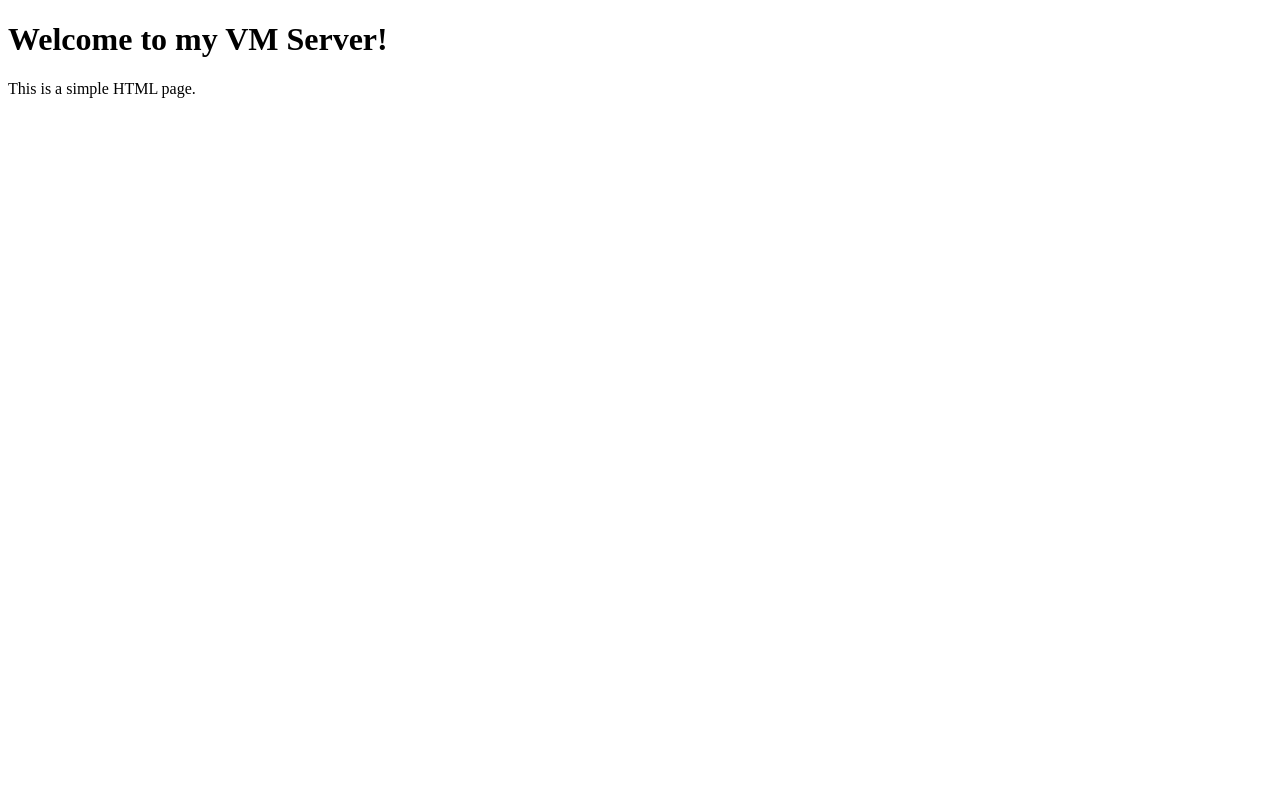
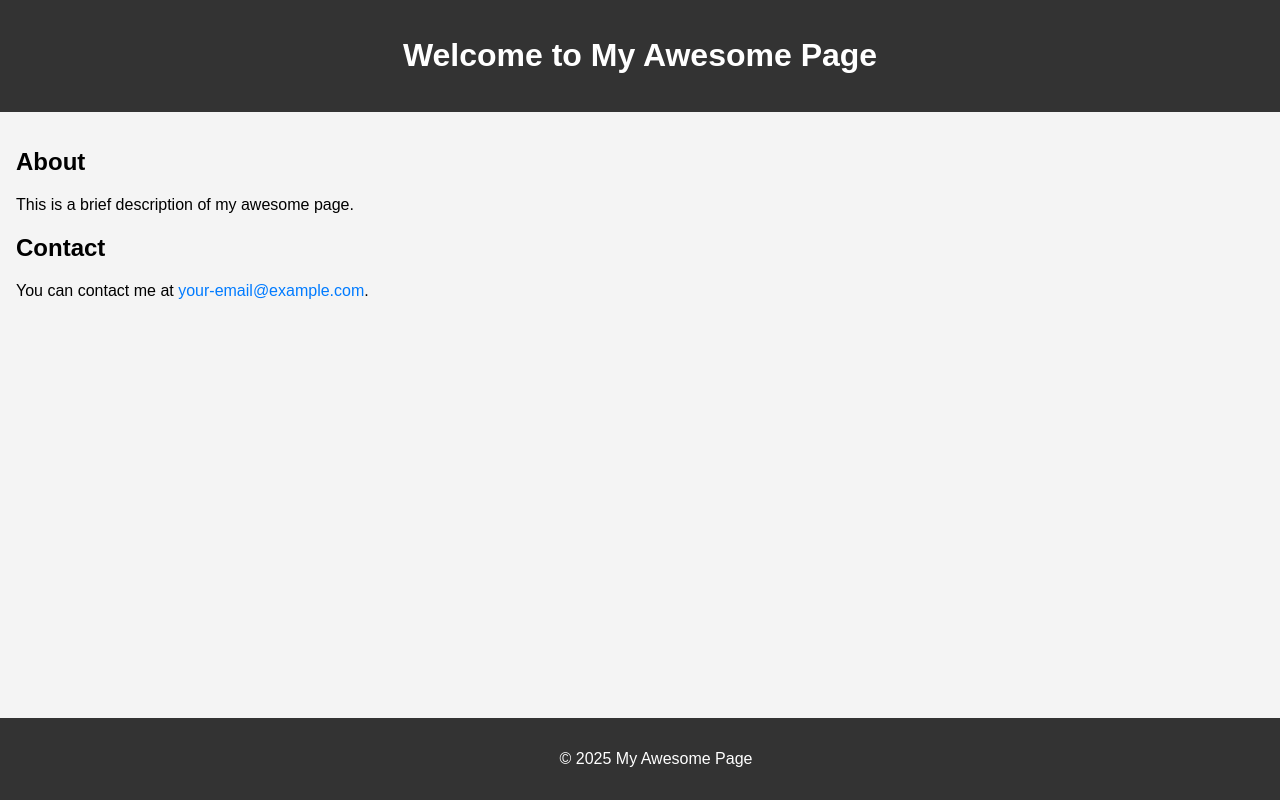
Before and after one commit to Samuel10S/my-projects, a plain HTML site: page index.html in a window 1280 px wide. Drawn offline with Linux system fonts and the light colour scheme.

Commit message:
Add styles.css and link to index.html

```diff
--- a/index.html
+++ b/index.html
@@ -3,10 +3,25 @@
 <head>
     <meta charset="UTF-8">
     <meta name="viewport" content="width=device-width, initial-scale=1.0">
-    <title>My VM Server</title>
+    <title>My Awesome Page</title>
+    <link rel="stylesheet" href="styles.css">
 </head>
 <body>
-    <h1>Welcome to my VM Server!</h1>
-    <p>This is a simple HTML page.</p>
+    <header>
+        <h1>Welcome to My Awesome Page</h1>
+    </header>
+    <main>
+        <section>
+            <h2>About</h2>
+            <p>This is a brief description of my awesome page.</p>
+        </section>
+        <section>
+            <h2>Contact</h2>
+            <p>You can contact me at <a href="mailto:your-email@example.com">your-email@example.com</a>.</p>
+        </section>
+    </main>
+    <footer>
+        <p>&copy; 2025 My Awesome Page</p>
+    </footer>
 </body>
 </html>
--- /dev/null
+++ b/styles.css
@@ -0,0 +1,41 @@
+/* filepath: styles.css */
+body {
+    font-family: Arial, sans-serif;
+    margin: 0;
+    padding: 0;
+    background-color: #f4f4f4;
+}
+
+header {
+    background-color: #333;
+    color: #fff;
+    padding: 1rem;
+    text-align: center;
+}
+
+main {
+    padding: 1rem;
+}
+
+section {
+    margin-bottom: 1rem;
+}
+
+footer {
+    background-color: #333;
+    color: #fff;
+    text-align: center;
+    padding: 1rem;
+    position: fixed;
+    width: 100%;
+    bottom: 0;
+}
+
+a {
+    color: #007BFF;
+    text-decoration: none;
+}
+
+a:hover {
+    text-decoration: underline;
+}
```
